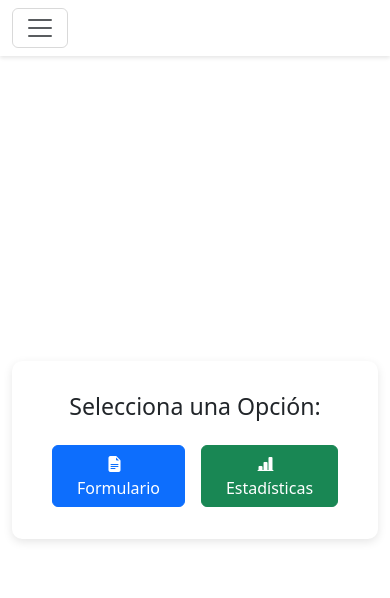
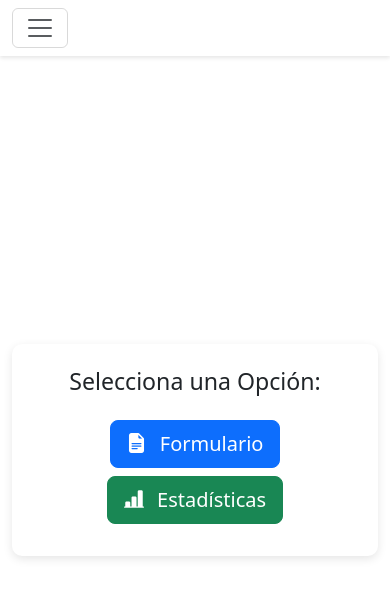
Before and after one commit to josecervera20/Colegio, a plain HTML site: page pages/panel.html in a window 390 px wide. Drawn offline with nearby package versions, Linux system fonts and the light colour scheme.

Commit message:
feat(panel): Responsividad col-12 y flex-wrap, ajustes CSS

```diff
--- a/css/panel.css
+++ b/css/panel.css
@@ -3,7 +3,7 @@ body {
   display: flex;
   flex-direction: column;
   min-height: 100vh;
-
+  margin: 0;
 }
 
 /* Barra de navegacion */
@@ -43,6 +43,8 @@ body {
   padding: 2rem;
   border-radius: 10px;
   box-shadow: 0 3px 10px rgba(0, 0, 0, 0.1);
+  width: 100%;
+  max-width: 600px;
 }
 
 /* Adaptable (Responsivo) */
@@ -51,4 +53,9 @@ body {
   .navbar-brand {
     display: none;
   }
+
+  .panel-container {
+    padding: 1.5rem;
+  }
+
 }
--- a/pages/panel.html
+++ b/pages/panel.html
@@ -40,14 +40,14 @@
 
     <div class="container">
         <div class="row justify-content-center">
-            <div class="col-md-12">
+            <div class="col-12">
                 <div class="panel-container text-center">
                     <h3 class="mb-4">Selecciona una Opción:</h3>
-                    <div class="d-flex justify-content-center">
-                        <a href="../pages/formulario.html" class="btn btn-primary mx-2">
+                    <div class="d-flex justify-content-center flex-wrap">
+                        <a href="../pages/formulario.html" class="btn btn-primary btn-lg mx-2 mb-2">
                             <i class="bi bi-file-earmark-text-fill me-2"></i> Formulario
                         </a>
-                        <a href="/pages/estadisticas.html" class="btn btn-success mx-2">
+                        <a href="/pages/estadisticas.html" class="btn btn-success btn-lg mx-2 mb-2">
                             <i class="bi bi-bar-chart-line-fill me-2"></i> Estadísticas
                         </a>
                     </div>
```
